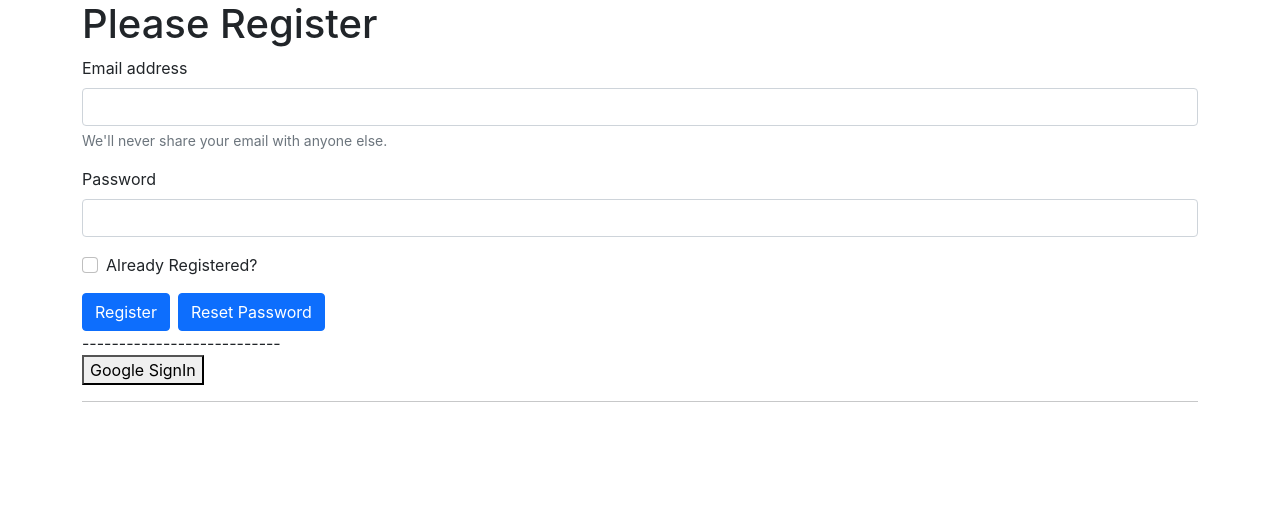
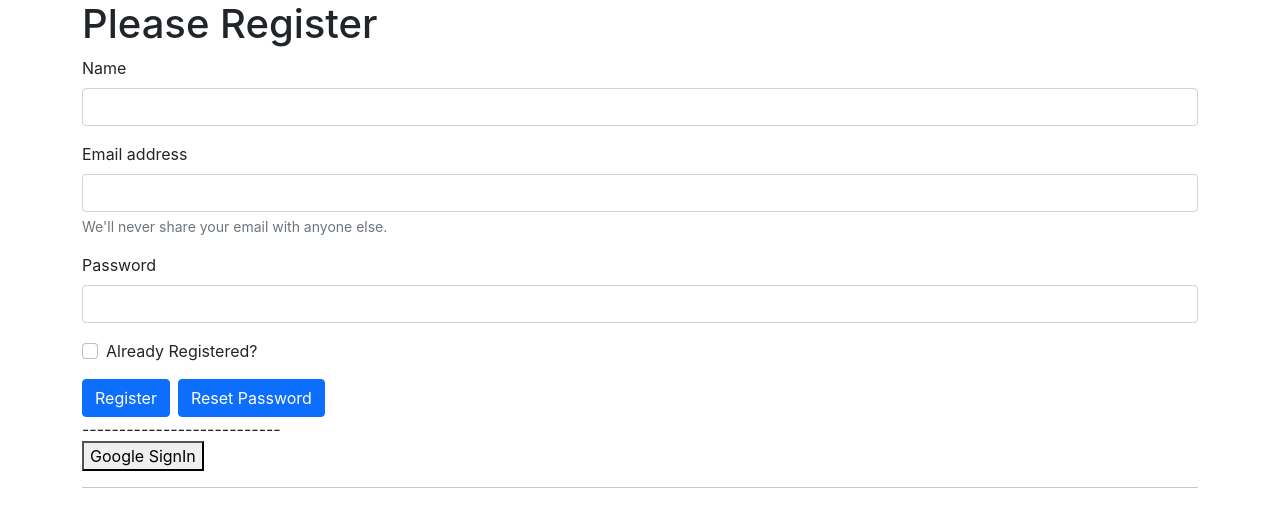
Before and after one commit to mdtahidulislam/react-firebase-auth, a React (Create React App) app: page / in a window 1280 px wide. Shown: the top 510 px of the page. Built offline with nearby package versions, Linux system fonts and the light colour scheme.

Commit message:
set extra information of user like name to firebase

```diff
--- a/src/App.js
+++ b/src/App.js
@@ -1,5 +1,5 @@
 import './App.css';
-import { getAuth, signInWithPopup, signOut, GoogleAuthProvider, createUserWithEmailAndPassword, signInWithEmailAndPassword, sendEmailVerification, sendPasswordResetEmail } from 'firebase/auth';
+import { getAuth, signInWithPopup, signOut, GoogleAuthProvider, createUserWithEmailAndPassword, signInWithEmailAndPassword, sendEmailVerification, sendPasswordResetEmail, updateProfile } from 'firebase/auth';
 import initAuthentication from './Firebase/init.firebase';
 import { useState } from 'react';
 
@@ -12,6 +12,7 @@ const googleProvider = new GoogleAuthProvider();
 
 function App() {
   // user state
+  const [name, setName] = useState('');
   const [user, setUser] = useState([]);
   const auth = getAuth();
   // email and pass state from from
@@ -42,10 +43,20 @@ function App() {
         setError('');
         // send verification email
         veryfyEmail();
+        // set user name
+        setUserName();
       })
       .catch(error => {
         setError(error.message);
       })
+  }
+
+  // set user info into firebase
+  const setUserName = () => {
+    updateProfile(auth.currentUser, {
+      displayName: name
+    })
+      .then(result => { })
   }
 
   // verify email address
@@ -74,6 +85,11 @@ function App() {
       .catch(error => {
         setError(error.message);
       })
+  }
+
+  // get name
+  const handleNameChange = (e) => {
+    setName(e.target.value);
   }
 
   // get email
@@ -119,6 +135,11 @@ function App() {
       <div className="container">
         <form onSubmit={handleRegistration}>
           <h1>Please {isRegistered ? 'Login' : 'Register'}</h1>
+          {!isRegistered && <div class="mb-3">
+            <label for="exampleInputEmail2" class="form-label">Name</label>
+            <input onBlur={handleNameChange} type="text" class="form-control" id="exampleInputEmail2" aria-describedby="emailHelp" />
+          </div>
+          }
           <div class="mb-3">
             <label for="exampleInputEmail1" class="form-label">Email address</label>
             <input onBlur={handleEmailChange} type="email" class="form-control" id="exampleInputEmail1" aria-describedby="emailHelp" />
```
